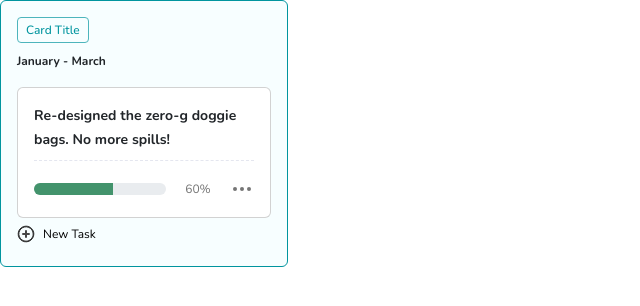
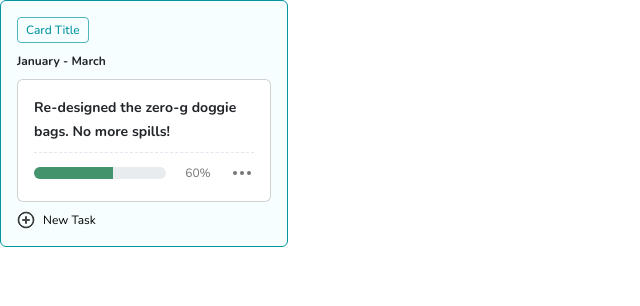
Before and after one commit to selviany31/kanban-app, a React (Create React App) app: page / in a window 1280 px wide. Shown: the top 306 px of the page, without its empty margins (0-640 px from the left). Built offline with nearby package versions, Linux system fonts and the light colour scheme.

Commit message:
style: change some style on board & task

```diff
--- a/src/components/Board/Board.js
+++ b/src/components/Board/Board.js
@@ -23,9 +23,9 @@ const BoardComponent = () => {
                     Card Title
                 </Card.Title>
                 <Card.Text>
-                    <p className="subtitle fw-bold">January - March</p>
+                    <p className="subtitle fw-bold mb-2">January - March</p>
                     <TaskComponent />
-                    <Button className="bg-transparent border-0 d-flex align-items-center ps-0">
+                    <Button className="bg-transparent border-0 d-flex align-items-center p-0 mt-2">
                         <Image src="icon/add.svg" />
                         <span className="text-black subtitle ms-2">New Task</span>
                     </Button>
--- a/src/components/Task/Task.js
+++ b/src/components/Task/Task.js
@@ -6,7 +6,7 @@ const TaskComponent = () => {
         <Card className="task">
             <Card.Body>
                 <p className="fw-bold mb-0">Re-designed the zero-g doggie bags. No more spills!</p>
-                <div className="separator separator-dashed mt-2 mb-3"></div>
+                <div className="separator separator-dashed mt-2 mb-2"></div>
                 <div className="d-flex justify-content-between align-items-center progress-bar-custom progress-done">
                     <ProgressBar now={60}
                         style={{ height: "12px", width: "60%" }}
```
